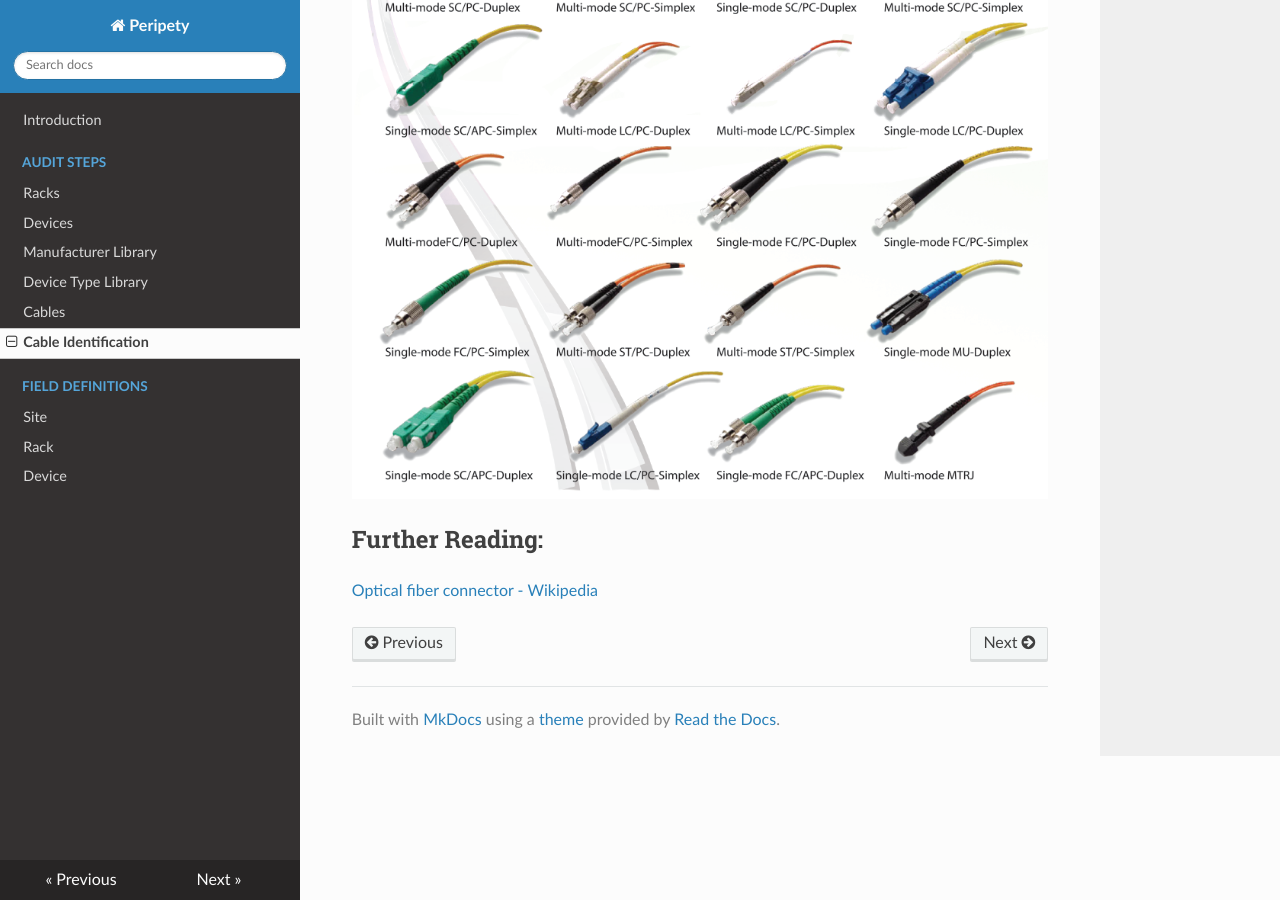
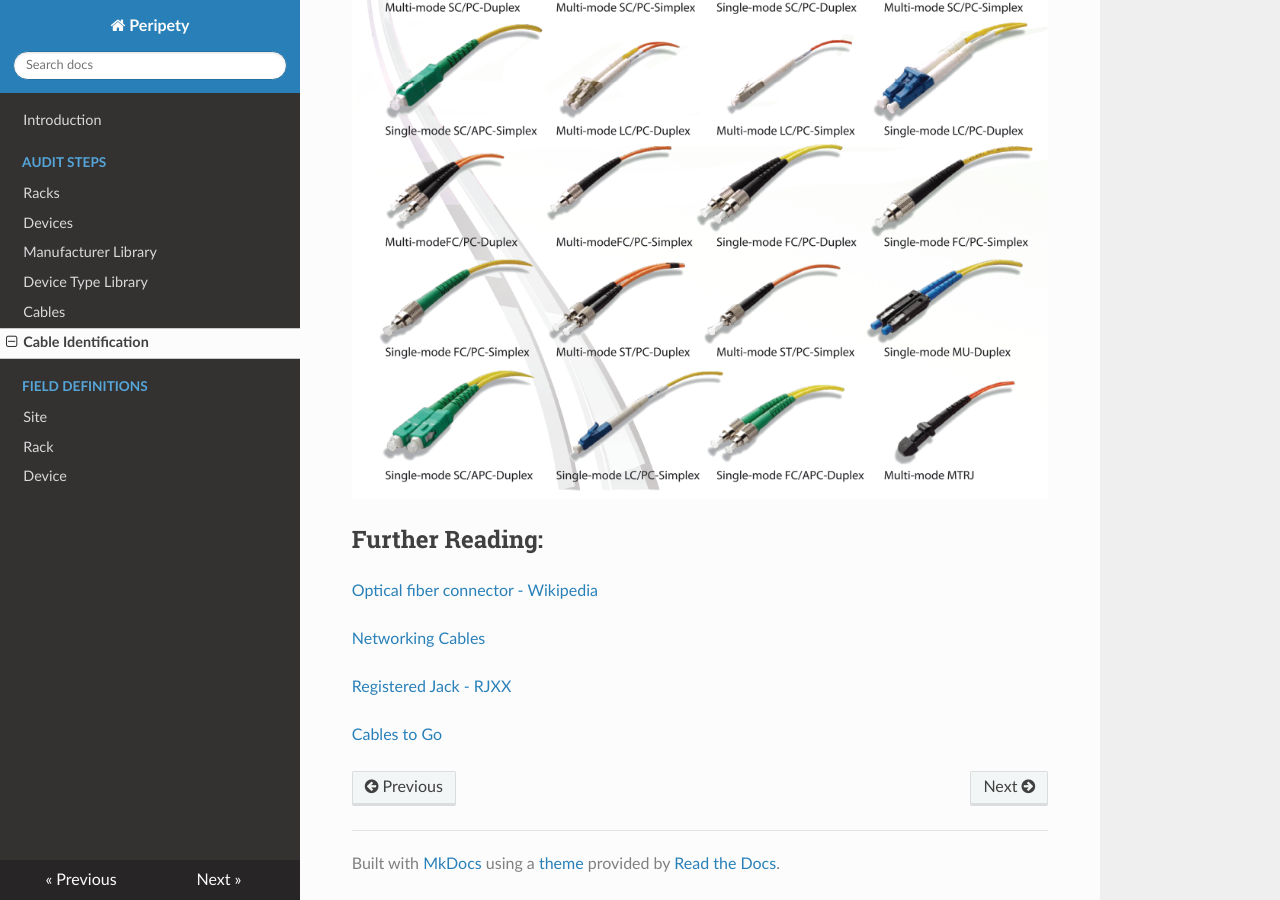
Before and after one commit to gadler01/peripety-docs, an MkDocs documentation site: the page built from docs/audit-steps/cable_definitions.md, in a window 1280 px wide and 900 px high, scrolled down 532 px. Built offline with MkDocs 1.6.1, drawn with Linux system fonts in a browser that asks for light colours; nearby versions of some CDN libraries; old or Windows-style settings are respelled for this version of MkDocs.

Commit message:
Further Reading links

```diff
--- a/docs/audit-steps/cable_definitions.md
+++ b/docs/audit-steps/cable_definitions.md
@@ -2,5 +2,13 @@ This document is provided to assist in identifying cable types and connectors as
 
 ![Fiber Cable Ends](../img/fiber_optic_connector2.png)
 
+
 ##Further Reading:
+
 [Optical fiber connector - Wikipedia](https://en.wikipedia.org/wiki/Optical_fiber_connector)
+
+[Networking Cables](https://en.wikipedia.org/wiki/Networking_cables)
+
+[Registered Jack - RJXX](https://en.wikipedia.org/wiki/Registered_jack)
+
+[Cables to Go](https://www.cablestogo.com/learning/connector-guides)
```
